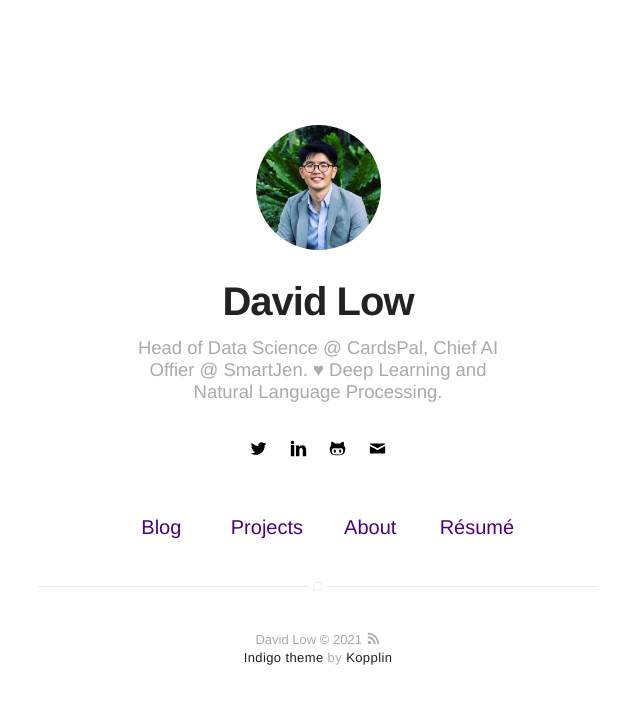
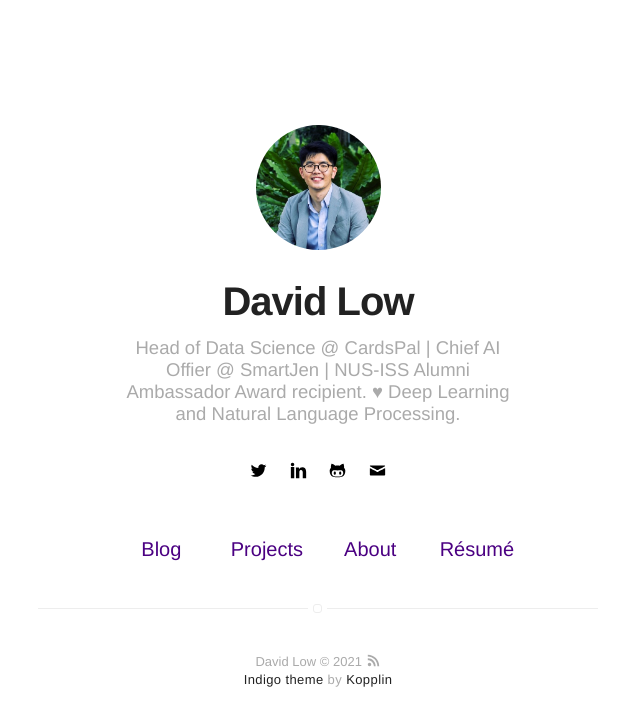
Before and after one commit to davidlowjw/davidlowjw.github.io, a Jekyll site: the page built from index.html, in a window 1280 px wide. Shown: the top 726 px of the page, without its empty margins (322-962 px from the left). Built offline with Jekyll 4.4.1, drawn with Linux system fonts in a browser that asks for light colours.

Commit message:
Update _config.yml

```diff
--- a/_config.yml
+++ b/_config.yml
@@ -1,6 +1,6 @@
 # main text of home
 name: David Low
-bio: Head of Data Science @ CardsPal, Chief AI Offier @ SmartJen. ♥ Deep Learning and Natural Language Processing.
+bio: Head of Data Science @ CardsPal | Chief AI Offier @ SmartJen | NUS-ISS Alumni Ambassador Award recipient. ♥ Deep Learning and Natural Language Processing.
 
 # twitter summary info
 description: A blog about technology and stuff related
```
